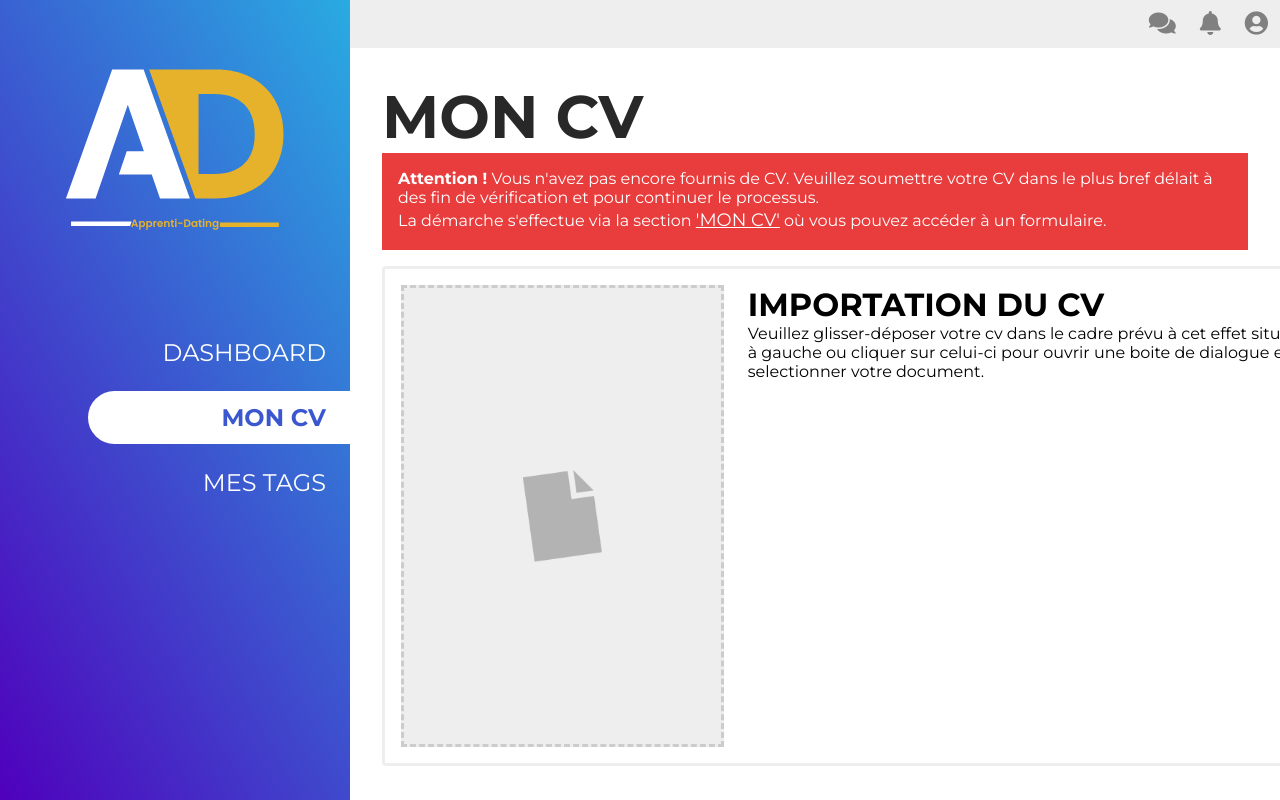
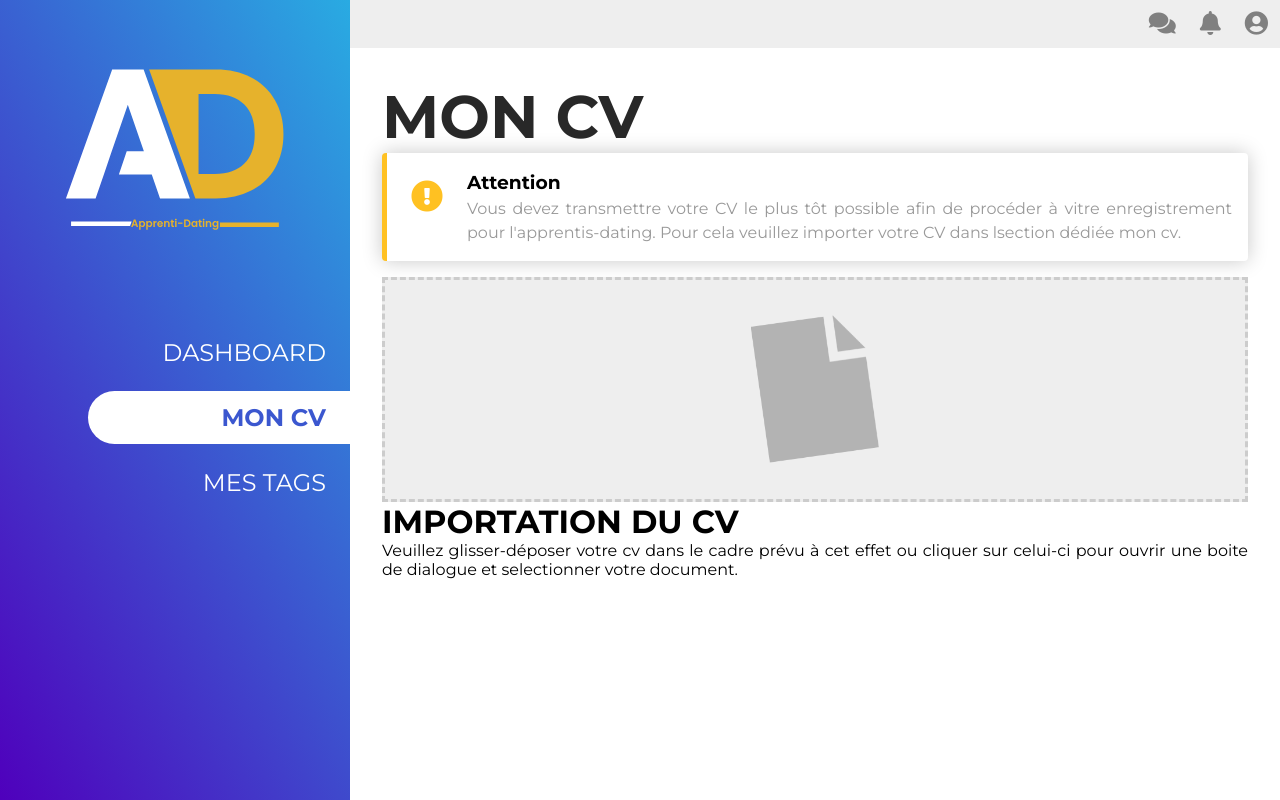
Before and after one commit to tintin92350/approfox-front, an Angular app: page /dashboard/cv in a window 1280 px wide. Built offline with nearby package versions, Linux system fonts and the light colour scheme.

Commit message:
Adding small screen support for CV file upload component

```diff
--- a/src/app/UI/MessageBox/MessageBox.css
+++ b/src/app/UI/MessageBox/MessageBox.css
@@ -26,4 +26,5 @@
 .box .content p {
     color: #999;
     line-height: 1.5;
+    text-align: justify;
 }
--- a/src/app/cv/cv.component.css
+++ b/src/app/cv/cv.component.css
@@ -40,6 +40,10 @@ app-upload-file {
     padding: 0 1.5em;
 }
 
+#upload-section > div p {
+    text-align: justify;
+}
+
 .input-group {
     display: block;
 }
@@ -72,3 +76,26 @@ app-upload-file {
     margin: 1em;
     width: 100%;
 }
+
+@media screen and (max-width: 1400px) {
+
+    #upload-section {
+        display: flex;
+        flex-direction: column;
+        width: 100%;
+        max-width: 100%;
+        height: auto;
+        border: 0;
+        padding: 0;
+        margin: 1em auto;
+    }
+
+    #upload-section > div {
+        padding: 0 0;
+    }
+
+    app-upload-file {
+        width: 100%;
+        height: 225px;
+    }
+}
--- a/src/app/cv/cv.component.html
+++ b/src/app/cv/cv.component.html
@@ -1,18 +1,13 @@
 <h1 id="page-title">MON CV</h1>
 
-<div class="warning-block">
-    <p>
-        <b>Attention !</b> Vous n'avez pas encore fournis de CV. Veuillez soumettre votre CV dans le plus bref délait à des fin de vérification et pour continuer le processus.<br/>
-        La démarche s'effectue via la section <a [routerLink]="['dashboard/cv']" >'mon cv'</a> où vous pouvez accéder à un formulaire.</p>
-</div>
+<app-warning-box [message]="'Vous devez transmettre votre CV le plus tôt possible afin de procéder à vitre enregistrement pour l\'apprentis-dating. Pour cela veuillez importer votre CV dans lsection dédiée mon cv.'"></app-warning-box>
 
 <div id="upload-section">
 <app-upload-file (emitFileUpload)="changeOnUpload($event)" ></app-upload-file>
 <div>
     <h1>IMPORTATION DU CV</h1>
 
-
-    <p>Veuillez glisser-déposer votre cv dans le cadre prévu à cet effet situé à gauche ou cliquer sur celui-ci pour ouvrir une boite de dialogue et selectionner votre document.</p>
+    <p>Veuillez glisser-déposer votre cv dans le cadre prévu à cet effet ou cliquer sur celui-ci pour ouvrir une boite de dialogue et selectionner votre document.</p>
     <br/>
     <app-error-box [message]="'Le fichier doit &ecirc;tre au format PDF seulement !'" *ngIf="error === 1"></app-error-box>
 
--- a/src/app/dashboard/dashboard.component.html
+++ b/src/app/dashboard/dashboard.component.html
@@ -10,12 +10,7 @@
     </div>
     <div class="section-content">
         <br>
-        <div class="warning-block">
-            <p>
-                <b>Attention !</b> Vous n'avez pas encore fournis de CV. Veuillez soumettre votre CV dans le plus bref délait à des fin de vérification et pour continuer le processus.<br/>
-                La démarche s'effectue via la section <a [routerLink]="['/dashboard/cv']" >'mon cv'</a> où vous pouvez accéder à un formulaire.
-            </p>
-        </div>
+        <app-warning-box [message]="'Vous devez transmettre votre CV le plus tôt possible afin de procéder à vitre enregistrement pour l\'apprentis-dating. Pour cela veuillez importer votre CV dans lsection dédiée mon cv.'"></app-warning-box>
     </div>
 </div>
 
--- a/src/app/upload-file/upload-file.component.css
+++ b/src/app/upload-file/upload-file.component.css
@@ -6,7 +6,7 @@
 
     background-image: url("../../assets/img/file.png");
     background-repeat: no-repeat;
-    background-size: 25%;
+    background-size: 128px;
     background-position: center;
 }
 
```
